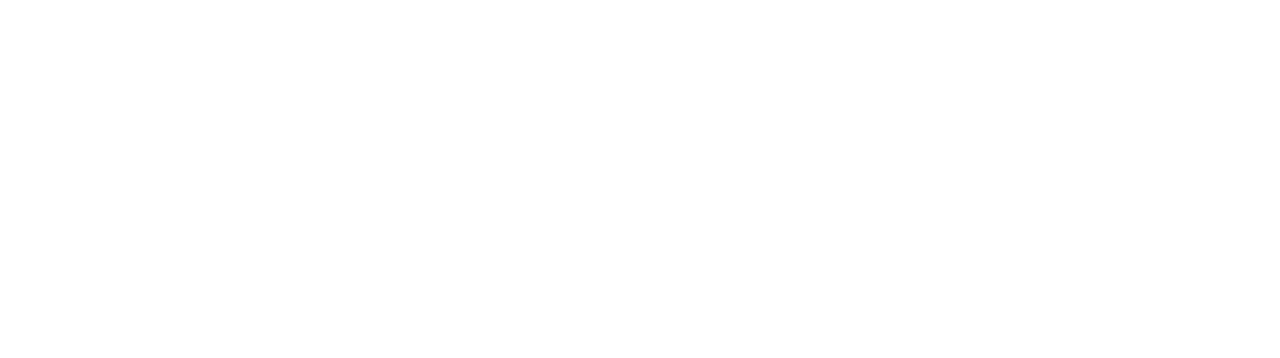
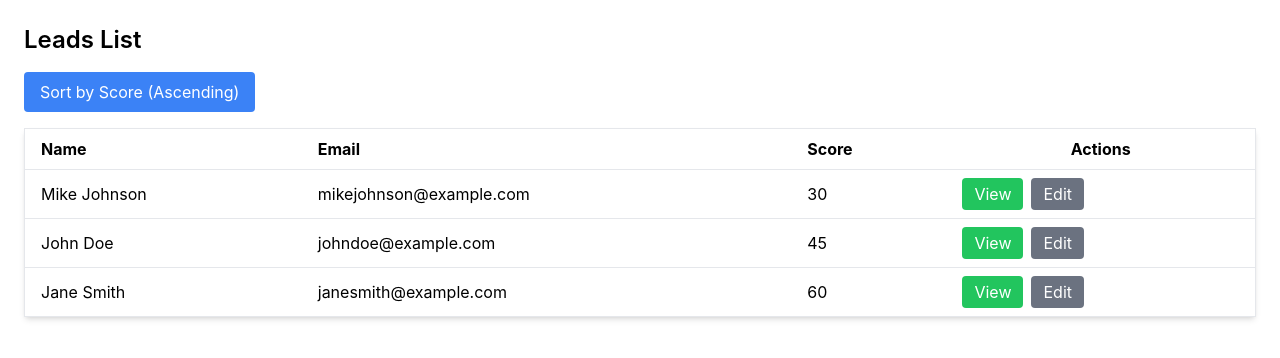
Before and after one commit to aidapira/lead_management_system_ui, a React (Create React App) app in the folder lead-management-frontend/: page /leads in a window 1280 px wide. Before the commit this address had no page. Shown: the top 358 px of the page. Built offline with nearby package versions, Linux system fonts and the light colour scheme.

Commit message:
#2-Dashboard-display-leads-and-scores

```diff
--- a/lead-management-frontend/src/App.js
+++ b/lead-management-frontend/src/App.js
@@ -3,15 +3,15 @@
 import { BrowserRouter as Router, Routes, Route } from "react-router-dom";
 import Register from "./pages/Register";
 import Login from "./pages/Login";
-import Dashboard from "./pages/Dashboard";
+import LeadsList from './components/LeadsList';
 
 function App() {
   return (
     <Router>
       <Routes>
+      <Route path="/" element={<Login />} />
         <Route path="/register" element={<Register />} />
-        <Route path="/login" element={<Login />} />
-        <Route path="/dashboard" element={<Dashboard />} />
+        <Route path="/leads" element={<LeadsList />} />
       </Routes>
     </Router>
   );
--- /dev/null
+++ b/lead-management-frontend/src/components/LeadsList.js
@@ -0,0 +1,61 @@
+import React, { useState, useEffect } from 'react';
+
+const LeadsList = () => {
+  // Example leads data, which would eventually come from an API.
+  const [leads, setLeads] = useState([
+    { id: 1, name: 'John Doe', email: 'johndoe@example.com', score: 45 },
+    { id: 2, name: 'Jane Smith', email: 'janesmith@example.com', score: 60 },
+    { id: 3, name: 'Mike Johnson', email: 'mikejohnson@example.com', score: 30 },
+  ]);
+  const [sortAsc, setSortAsc] = useState(true);
+
+  // Sort leads by score when sortAsc state changes
+  const sortedLeads = [...leads].sort((a, b) =>
+    sortAsc ? a.score - b.score : b.score - a.score
+  );
+
+  const toggleSortOrder = () => setSortAsc(!sortAsc);
+
+  return (
+    <div className="container mx-auto p-6">
+      <h2 className="text-2xl font-semibold mb-4">Leads List</h2>
+      <div className="flex justify-between items-center mb-4">
+        <button
+          onClick={toggleSortOrder}
+          className="bg-blue-500 text-white px-4 py-2 rounded"
+        >
+          Sort by Score ({sortAsc ? 'Ascending' : 'Descending'})
+        </button>
+      </div>
+      <table className="min-w-full bg-white border border-gray-200 shadow-md rounded">
+        <thead>
+          <tr>
+            <th className="px-4 py-2 text-left border-b">Name</th>
+            <th className="px-4 py-2 text-left border-b">Email</th>
+            <th className="px-4 py-2 text-left border-b">Score</th>
+            <th className="px-4 py-2 border-b">Actions</th>
+          </tr>
+        </thead>
+        <tbody>
+          {sortedLeads.map((lead) => (
+            <tr key={lead.id} className="hover:bg-gray-100">
+              <td className="px-4 py-2 border-b">{lead.name}</td>
+              <td className="px-4 py-2 border-b">{lead.email}</td>
+              <td className="px-4 py-2 border-b">{lead.score}</td>
+              <td className="px-4 py-2 border-b">
+                <button className="bg-green-500 text-white px-3 py-1 rounded mr-2">
+                  View
+                </button>
+                <button className="bg-gray-500 text-white px-3 py-1 rounded">
+                  Edit
+                </button>
+              </td>
+            </tr>
+          ))}
+        </tbody>
+      </table>
+    </div>
+  );
+};
+
+export default LeadsList;
```
Also changed, not shown: 1 other file (tests, documents, lock files or other folders).
